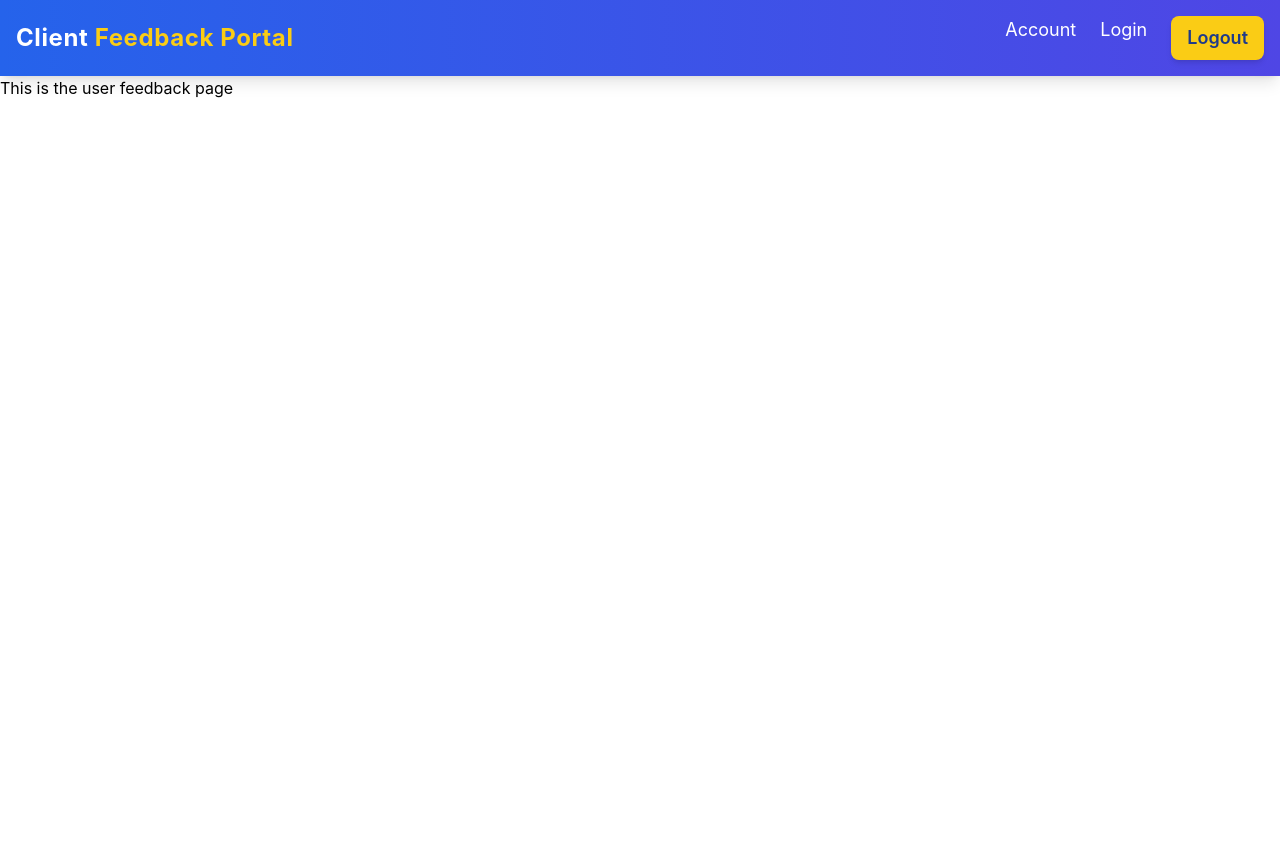
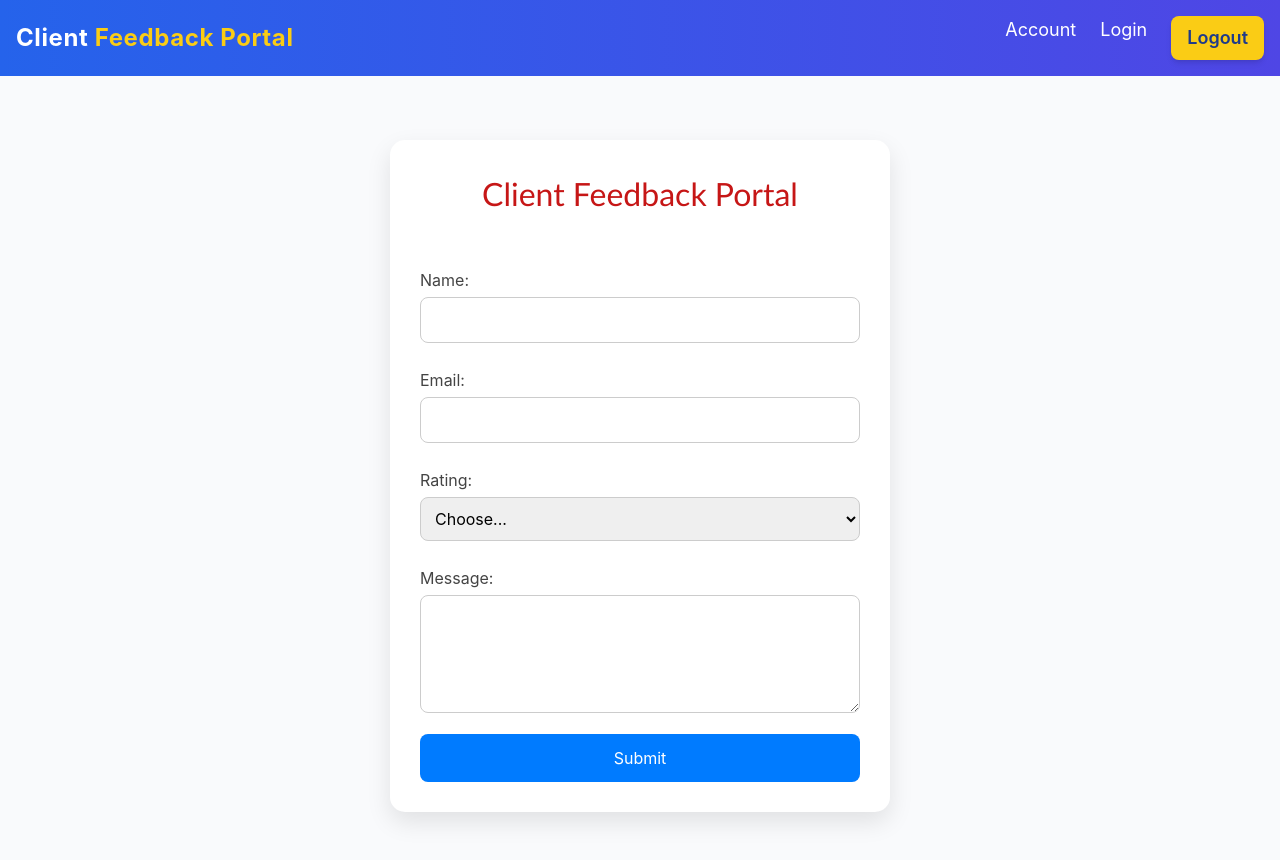
Before and after one commit to Aslamyouseph/xianinfotech-Machine-Test, a React (Create React App) app in the folder client/: page /FeedBack in a window 1280 px wide. Shown: the top 860 px of the page. Before the commit the page ends 800 px from the top, so only its background shows below. Built offline with nearby package versions, Linux system fonts and the light colour scheme; no server answers.

Commit message:
Feed Back SetUp

```diff
--- a/client/src/FeedBack/FeedBack.css
+++ b/client/src/FeedBack/FeedBack.css
@@ -0,0 +1,57 @@
+.feedback-container {
+  display: flex;
+  justify-content: center;
+  align-items: center;
+  min-height: 100vh;
+  background: #f9fafc;
+}
+
+.feedback-form {
+  background: white;
+  padding: 30px;
+  border-radius: 15px;
+  box-shadow: 0 10px 25px rgba(0, 0, 0, 0.1);
+  width: 100%;
+  max-width: 500px;
+}
+
+.feedback-form h1 {
+  margin-bottom: 50px;
+  color: #c61616;
+  text-align: center;
+  font-size: xx-large;
+  font-family: "Gill Sans", "Gill Sans MT", Calibri, "Trebuchet MS", sans-serif;
+}
+
+.feedback-form label {
+  display: block;
+  margin: 10px 0 5px;
+  color: #444;
+}
+
+.feedback-form input,
+.feedback-form select,
+.feedback-form textarea {
+  width: 100%;
+  padding: 10px;
+  border: 1px solid #ccc;
+  border-radius: 8px;
+  margin-bottom: 15px;
+  font-size: 16px;
+}
+
+.feedback-form button {
+  width: 100%;
+  padding: 12px;
+  background-color: #007bff;
+  color: white;
+  font-size: 16px;
+  border: none;
+  border-radius: 8px;
+  cursor: pointer;
+  transition: background 0.3s ease;
+}
+
+.feedback-form button:hover {
+  background-color: #0056b3;
+}
--- a/client/src/FeedBack/FeedBack.js
+++ b/client/src/FeedBack/FeedBack.js
@@ -1,14 +1,106 @@
 import React, { useRef, useState, useEffect } from "react"; // Ensure React is imported
-import { IoSend, IoChatbubblesSharp } from "react-icons/io5";
-import socketIOClient from "socket.io-client";
 import "./FeedBack.css";
 
-function ChatApp() {
+const FeedbackForm = () => {
+  const [formData, setFormData] = useState({
+    name: "",
+    email: "",
+    rating: "",
+    message: "",
+  });
+  const [isLoggedIn, setIsLoggedIn] = useState(false);
+  const [sessionName, setSessionName] = useState("");
+  const [sessionEmail, setSessionEmail] = useState("");
+  // Check login status
+  useEffect(() => {
+    const checkLoginStatus = async () => {
+      try {
+        const res = await fetch("http://localhost:5000/api/user/checksection", {
+          method: "GET",
+          credentials: "include",
+        });
+        const data = await res.json();
+        if (data.isLoggedIn) {
+          setIsLoggedIn(true);
+          setSessionName(data.user.name);
+          setSessionEmail(data.user.email);
+        }
+      } catch (error) {
+        console.error("Error checking login status:", error);
+      }
+    };
+    checkLoginStatus();
+  }, []);
+  const handleChange = (e) => {
+    setFormData({
+      ...formData,
+      [e.target.name]: e.target.value,
+    });
+  };
+
+  const handleSubmit = (e) => {
+    e.preventDefault();
+    console.log("Feedback submitted:", formData);
+    alert("Thank you for your feedback!");
+    setFormData({
+      name: "",
+      email: "",
+      rating: "",
+      message: "",
+    });
+  };
+
   return (
-    <div className="chat-wrapper">
-      <h1>This is the user feedback page</h1>
+    <div className="feedback-container">
+      <form className="feedback-form" onSubmit={handleSubmit}>
+        <h1> Client Feedback Portal</h1>
+
+        <label>Name:</label>
+        <input
+          type="text"
+          name="name"
+          value={sessionName}
+          onChange={handleChange}
+          required
+        />
+
+        <label>Email:</label>
+        <input
+          type="email"
+          name="email"
+          value={sessionEmail}
+          onChange={handleChange}
+          required
+        />
+
+        <label>Rating:</label>
+        <select
+          name="rating"
+          value={formData.rating}
+          onChange={handleChange}
+          required
+        >
+          <option value="">Choose...</option>
+          <option value="5">🌟🌟🌟🌟🌟 - Excellent</option>
+          <option value="4">🌟🌟🌟🌟 - Good</option>
+          <option value="3">🌟🌟🌟 - Average</option>
+          <option value="2">🌟🌟 - Poor</option>
+          <option value="1">🌟 - Very Poor</option>
+        </select>
+
+        <label>Message:</label>
+        <textarea
+          name="message"
+          value={formData.message}
+          onChange={handleChange}
+          rows="4"
+          required
+        ></textarea>
+
+        <button type="submit">Submit</button>
+      </form>
     </div>
   );
-}
+};
 
-export default ChatApp;
+export default FeedbackForm;
--- a/client/src/home/home.js
+++ b/client/src/home/home.js
@@ -15,7 +15,9 @@ function Home() {
     <div>
       <div className="button-container flex justify-center items-center min-h-screen bg-gradient-to-r from-blue-500 to-indigo-500">
         <div className="text-center space-y-6">
-          <h1 className="text-3xl text-white font-bold">Welcome to chatApp</h1>
+          <h1 className="text-3xl text-white font-bold">
+            Welcome to Client Feedback Portal{" "}
+          </h1>
           <div className="space-x-4">
             <button
               onClick={handleSignup}
```
Also changed, not shown: 2 other files (tests, documents, lock files or other folders).
